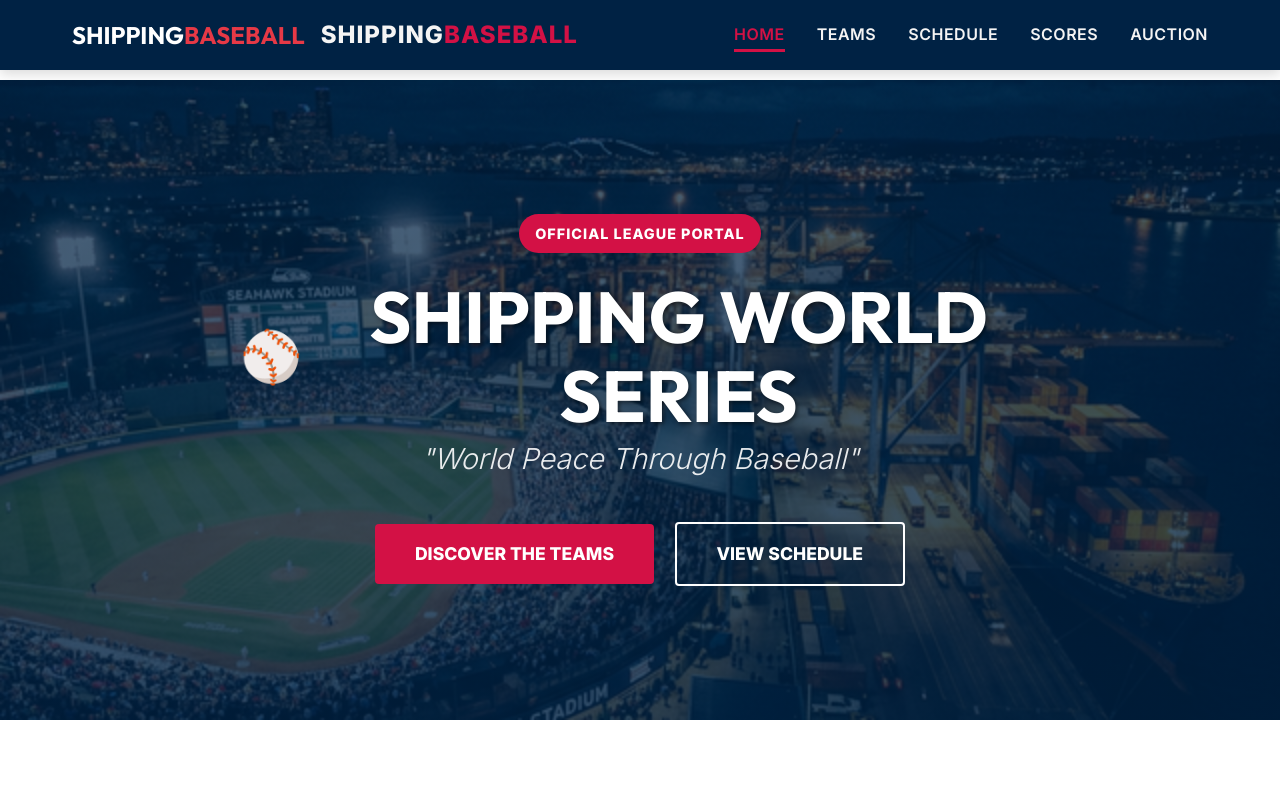
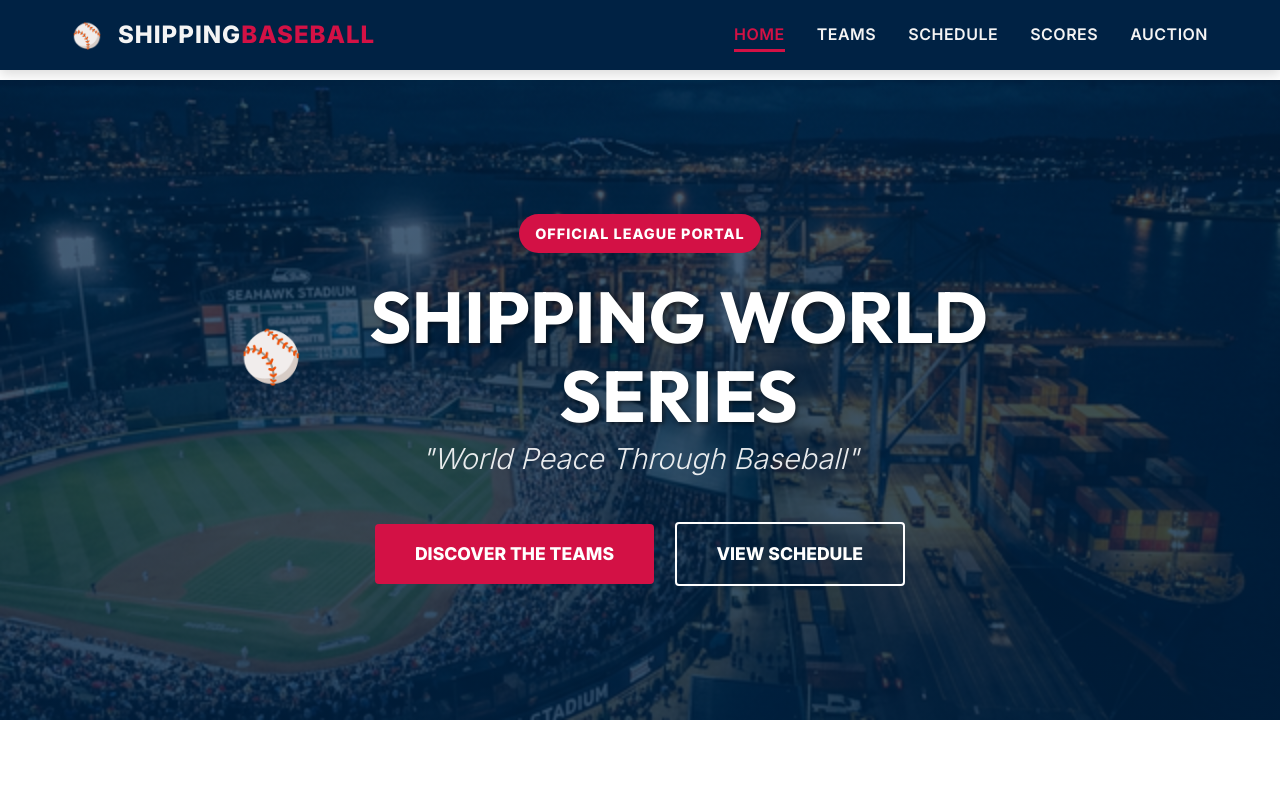
Before and after one commit to maala1512-eng/shippingbaseball, a plain HTML site: page index.html in a window 1280 px wide. Shown: the top 797 px of the page. Drawn offline with Linux system fonts and the light colour scheme; files whose address does not match are found by name.

Commit message:
Update index.html

```diff
--- a/index.html
+++ b/index.html
@@ -22,7 +22,7 @@
         <div class="nav-container">
             <a href="index.html" class="logo-area">
 <h1 style="color: white; font-size: 24px; font-weight: bold; margin: 0;">
-  SHIPPING<span style="color: #e63946;">BASEBALL</span>
+ ⚾ <span style="color: #e63946;"></span>
 </h1>                <div class="logo-text">Shipping<span>Baseball</span></div>
             </a>
 
```
